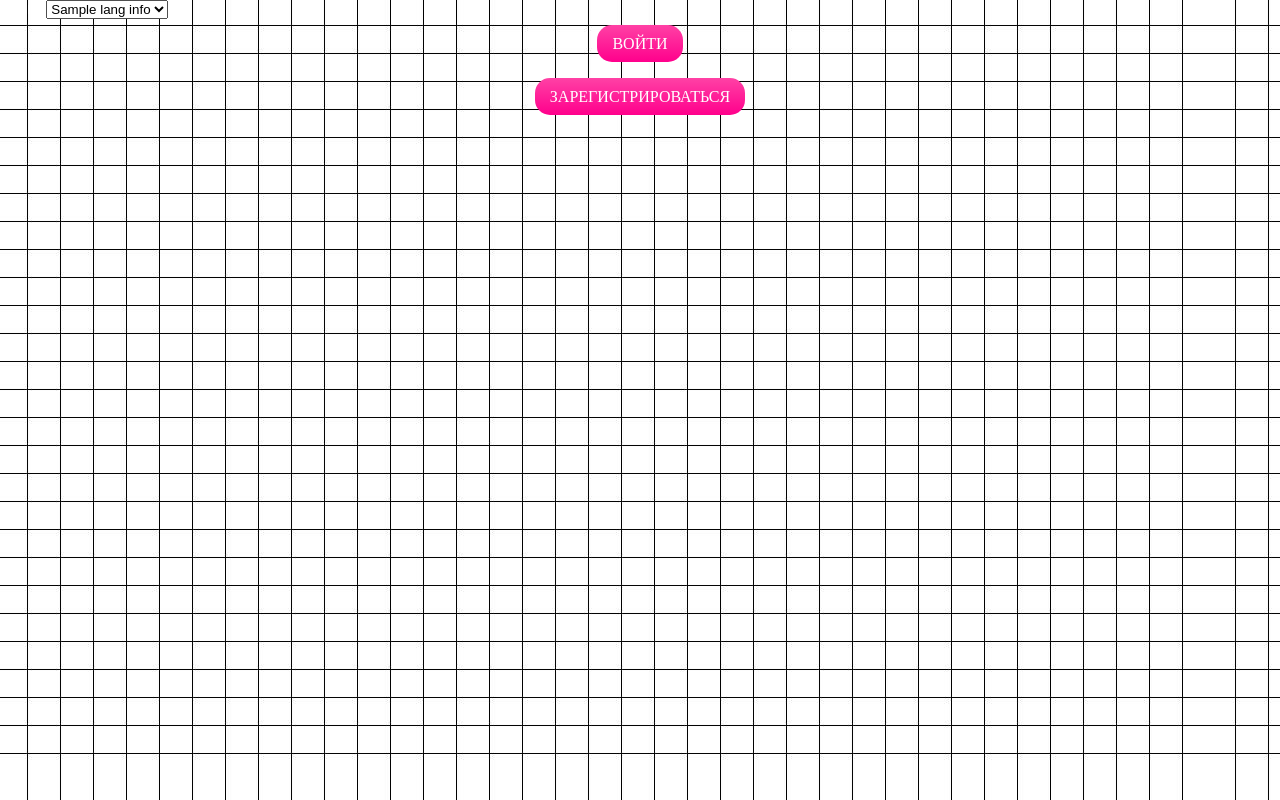
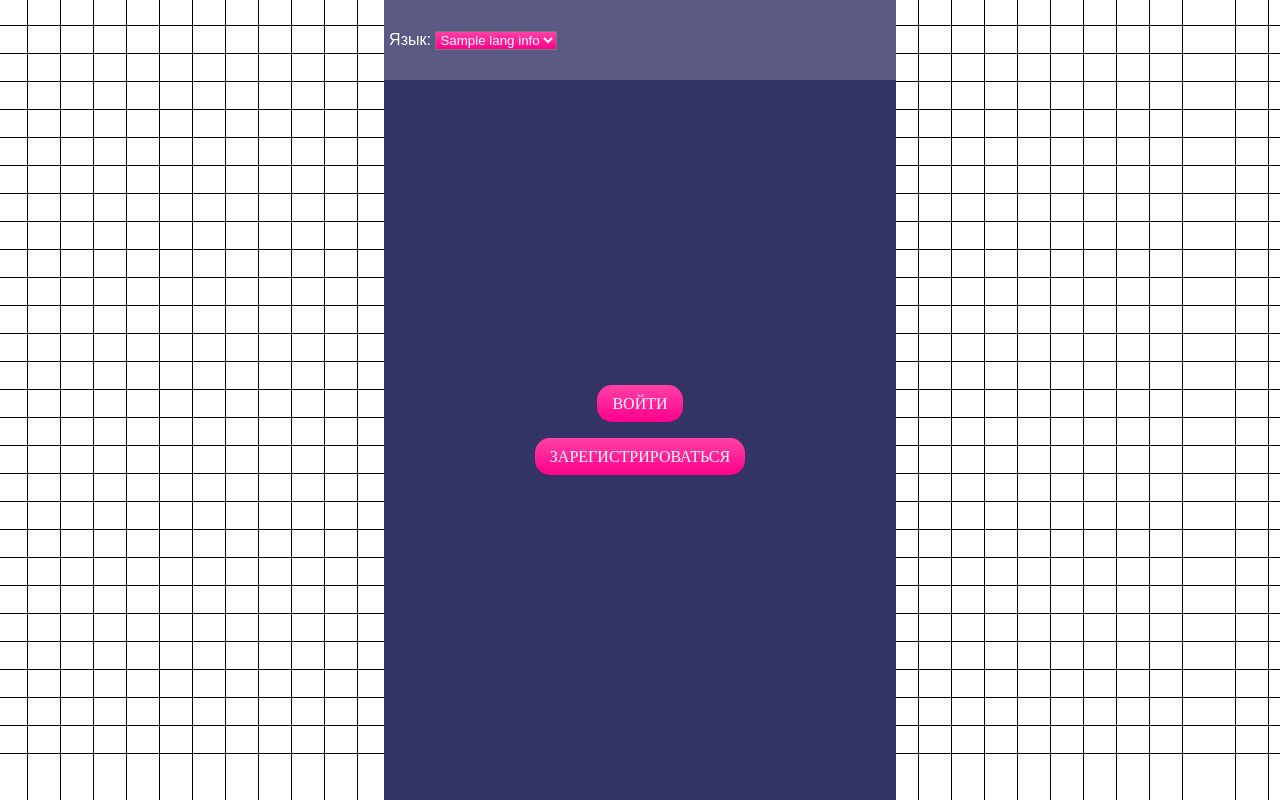
Before and after one commit to svelval/words_game, a Python web app: template templates/index.html in a window 1280 px wide. Run offline with Jinja, Linux system fonts and the light colour scheme; the template is opened without the code that fills it: most values are stand-ins (such as "Sample title", 1, 10 or a date in 2020).

Commit message:
styles for new classes & ids added

```diff
--- a/static/css/base.css
+++ b/static/css/base.css
@@ -39,3 +39,81 @@ div.user_sign {
     text-align: center;
     vertical-align: center
 }
+select#lang_selector {
+    color: white;
+    background: var(--pink-gradient);
+}
+option {
+    background-color: var(--light-pink);
+}
+option:checked, option:hover {
+    background-color: var(--pink);
+}
+.float-left {
+    float: left;
+}
+.float-right {
+    float: right;
+}
+.position-relative {
+    position: relative;
+}
+.position-absolute {
+    position: absolute;
+}
+.full-width {
+    width: 100%;
+}
+.width-60 {
+    width: 60%;
+}
+.white {
+    color: white;
+}
+.white-third-transparent {
+    color: #ffffff30
+}
+.white-background-third-transparent {
+    background-color: #ffffff30
+}
+.main_table
+{
+    display:  table;
+    height: 100%;
+    margin: auto;
+    background-color: #333366;
+    width: 40%;
+}
+.main_table_row
+{
+    width: 100%;
+    height: 90%;
+    display: flex;
+    justify-content: center;
+    align-items: center;
+}
+.main_table_cell
+{
+    height: auto;
+    float:left;
+    display:table-column;
+}
+.main_table_header_row {
+    height: 10%;
+    display: flex;
+    justify-content: center;
+    align-items: center;
+}
+#lang_selector_cell {
+    padding-left: 1%;
+}
+#user_sign_cell {
+    width: 5%;
+}
+#username_cell {
+    width: 20%;
+    padding-left: 1%;
+}
+#logout_cell {
+    flex: 1;
+}
```
